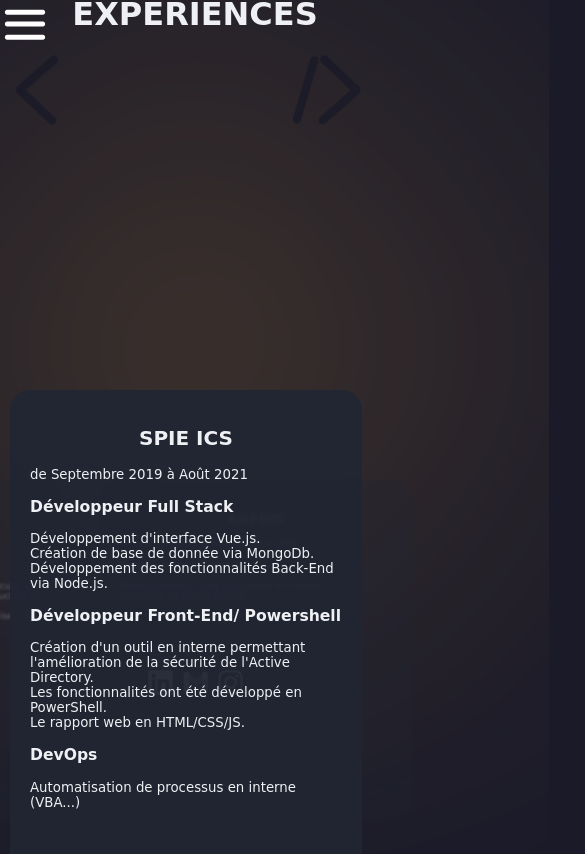
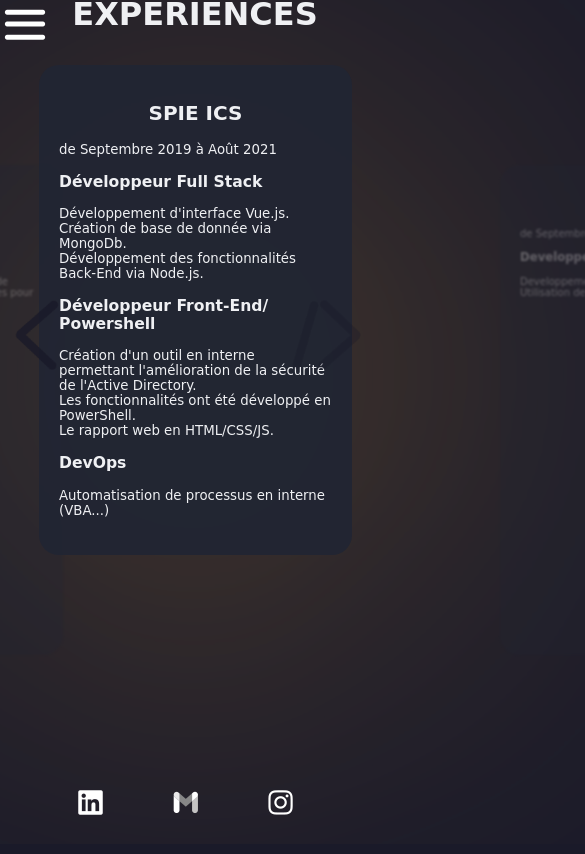
Before and after one commit to TiboLeFreapon/CvThibault, a Vue app: page /#/Experience in a window 390 px wide. Shown: the top 854 px of the page, 585 px wide, since content can reach past the window. Built offline with nearby package versions, Linux system fonts and the light colour scheme.

Commit message:
EXP finito

```diff
--- a/public/stye.css
+++ b/public/stye.css
@@ -1,10 +1,7 @@
 html,
 body {
-  min-height: 100%;
-  max-height: auto;
-
-  min-width: 100%;
-  max-width: 100%;
+  min-height: 100vh;
+  width: 100vw;
 }
 
 body {
--- a/src/App.vue
+++ b/src/App.vue
@@ -41,9 +41,13 @@
       @click="display = !display"
     />
   </div>
+  <div class="main">
+    <router-view />
+  </div>
 
-  <router-view />
-  <Contact></Contact>
+  <div class="footer">
+    <Contact></Contact>
+  </div>
 </template>
 
 <script>
@@ -66,7 +70,9 @@
   background-color: var(--background-color-2);
   /*background-image: url(./MyOwnIcons/background/fondecran1.png);*/
 }
-
+.main {
+  min-height: 70vh;
+}
 #App {
   min-height: 99%;
   max-width: 100%;
--- a/src/components/Exp.vue
+++ b/src/components/Exp.vue
@@ -323,78 +323,6 @@
 h1 {
   visibility: hidden;
 }
-@media (max-width: 650px) {
-  .contenu {
-    font-size: smaller;
-  }
-}
-@media (max-width: 720px) {
-  .suivant,
-  .precendent {
-    transform: scale(0.7);
-  }
-  .exp-tot {
-    margin-top: 0;
-  }
-}
-@media (max-width: 450px) {
-  h1 {
-    visibility: visible;
-    position: relative;
-    top: -90px;
-  }
-  .exp1 {
-    margin: 10px;
-
-    width: 80%;
-  }
-  .exp-tot {
-    position: relative;
-    top: -75px;
-    flex-direction: column;
-    margin-top: 0;
-  }
-  .contenu {
-    width: 100%;
-    top: 60px;
-  }
-  .exp2 {
-    left: 100px;
-    height: 300px;
-    font-size: xx-small;
-  }
-  .exp3 {
-    right: 100px;
-    font-size: xx-small;
-    height: 300px;
-  }
-  .suivant,
-  .precendent {
-    z-index: 4;
-    justify-self: center;
-    position: absolute;
-  }
-
-  .precendent {
-    top: -30px;
-  }
-  .suivant {
-    top: -30px;
-    left: 60%;
-  }
-}
-@media (max-width: 316px) {
-  h1 {
-    font-size: smaller;
-    position: relative;
-    top: -65px;
-  }
-  .suivant,
-  .precendent {
-    top: 10px;
-    transform: scale(0.5);
-  }
-}
 
 /* en cliquant, c'est classe seront prise pour permettre la rotation des divs */
 .rotSuivant1 {
@@ -575,4 +503,100 @@
     opacity: var(--opacity-pos-0);
   }
 }
+
+/**********************  mediaQuery  *******************/
+
+@media (max-width: 650px) {
+  .contenu {
+    font-size: smaller;
+  }
+}
+@media (max-width: 720px) {
+  .suivant,
+  .precendent {
+    transform: scale(0.7);
+  }
+  .exp-tot {
+    margin-top: 0;
+  }
+}
+@media (max-width: 450px) {
+  h1 {
+    visibility: visible;
+    position: relative;
+    top: -90px;
+  }
+
+  .exp-tot {
+    --height-pos-0: auto;
+    --height-pos-1: auto;
+    --height-pos-2: auto;
+
+    --width-pos-0: 70%;
+    --width-pos-1: 70%;
+    --width-pos-2: 70%;
+
+    --left-pos-0: 10%;
+    --left-pos-1: 500px;
+    --left-pos-2: -250px;
+
+    --top-pos-0: 0;
+    --top-pos-1: 100px;
+    --top-pos-2: 100px;
+
+    --opacity-pos-0: ;
+    --opacity-pos-1: 0.3;
+    --opacity-pos-2: 0.3;
+
+    --left-transaction-0to1: 550px;
+    --left-transaction-2to0: -550px;
+  }
+
+  .exp-tot {
+    position: relative;
+    top: -100px;
+    flex-direction: column;
+    height: 600px;
+  }
+  .contenu {
+    width: 100%;
+    top: -280px;
+  }
+  .suivant,
+  .precendent {
+    z-index: 4;
+    justify-self: center;
+    position: absolute;
+  }
+
+  .exp1 {
+    height: var(--height-pos-0);
+    left: var(--left-pos-0);
+  }
+  .exp1,
+  .exp2,
+  .exp3 {
+    min-height: 450px;
+  }
+  .precendent {
+    top: 40%;
+  }
+  .suivant {
+    top: 40%;
+    left: 60%;
+    opacity: 0.3;
+  }
+}
+@media (max-width: 316px) {
+  h1 {
+    font-size: smaller;
+    position: relative;
+    top: -65px;
+  }
+  .suivant,
+  .precendent {
+    top: 10px;
+    transform: scale(0.5);
+  }
+}
 </style>
--- a/src/view/Contact.vue
+++ b/src/view/Contact.vue
@@ -47,13 +47,14 @@
   }
 }
 
-@media (max-width: 450px) {
+@media (max-width: 640px) {
   .logo {
-    position: static;
+    position: initial;
     display: flex;
     justify-content: center;
-    margin-top: 20px;
-    margin-bottom: 0px;
+  }
+  img {
+    margin: 20px 40px 0 20px;
   }
 }
 </style>
```
Also changed, not shown: Versionning.txt.
